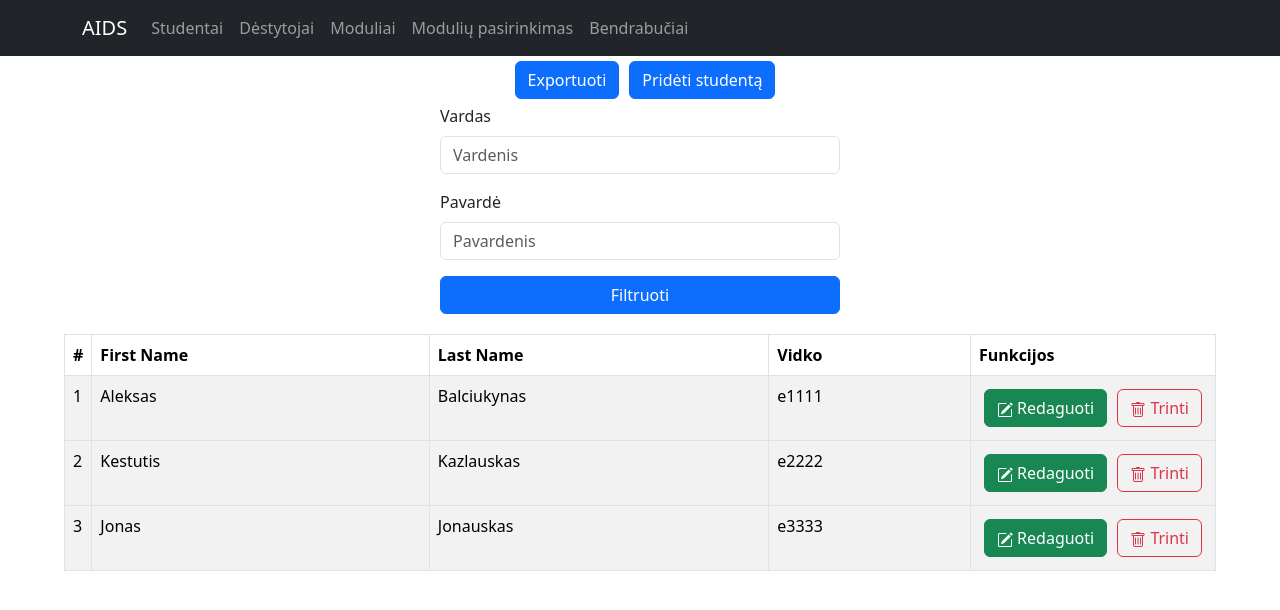
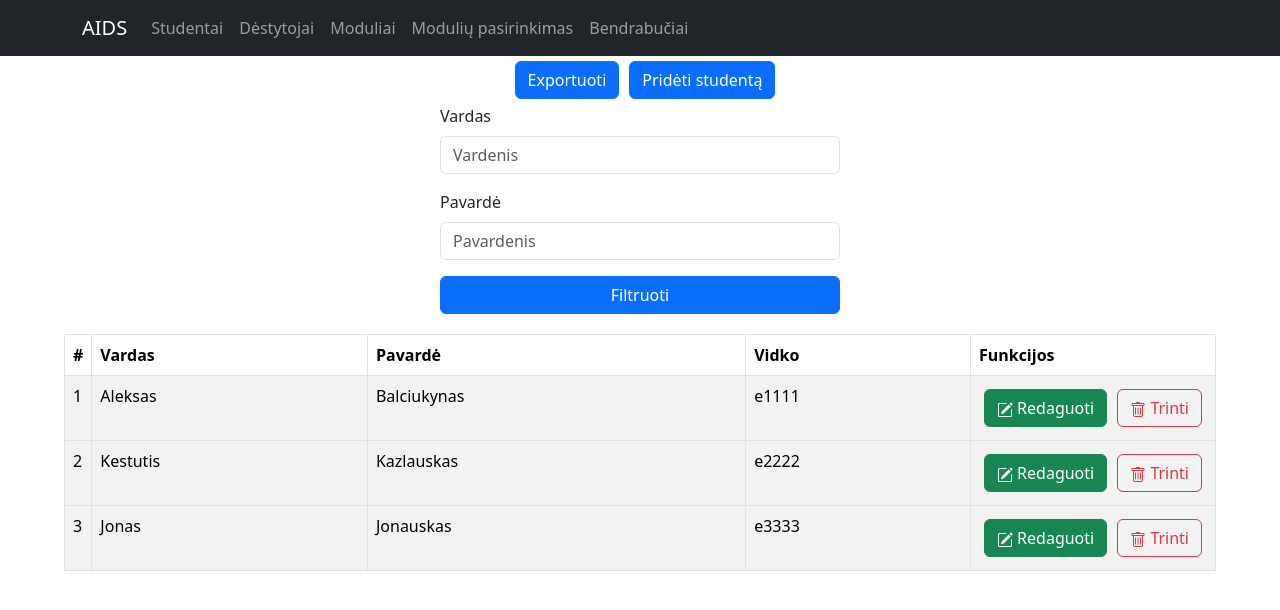
Before and after one commit to MatasStankaitis/ISP-AIDS, a React (Vite) app in the folder frontend/: page /students in a window 1280 px wide. Shown: the top 610 px of the page. Built offline with nearby package versions, Linux system fonts and the light colour scheme.

Commit message:
fix students managent system to be lithuanian

```diff
--- a/frontend/src/pages/StudentsPage/components/StudentDataTable.tsx
+++ b/frontend/src/pages/StudentsPage/components/StudentDataTable.tsx
@@ -12,8 +12,8 @@ const StudentDataTable = ({ rows }: StudentDataTableProps) => {
         <thead>
           <tr>
             <th>#</th>
-            <th>First Name</th>
-            <th>Last Name</th>
+            <th>Vardas</th>
+            <th>Pavardė</th>
             <th>Vidko</th>
             <th>Funkcijos</th>
           </tr>
```
